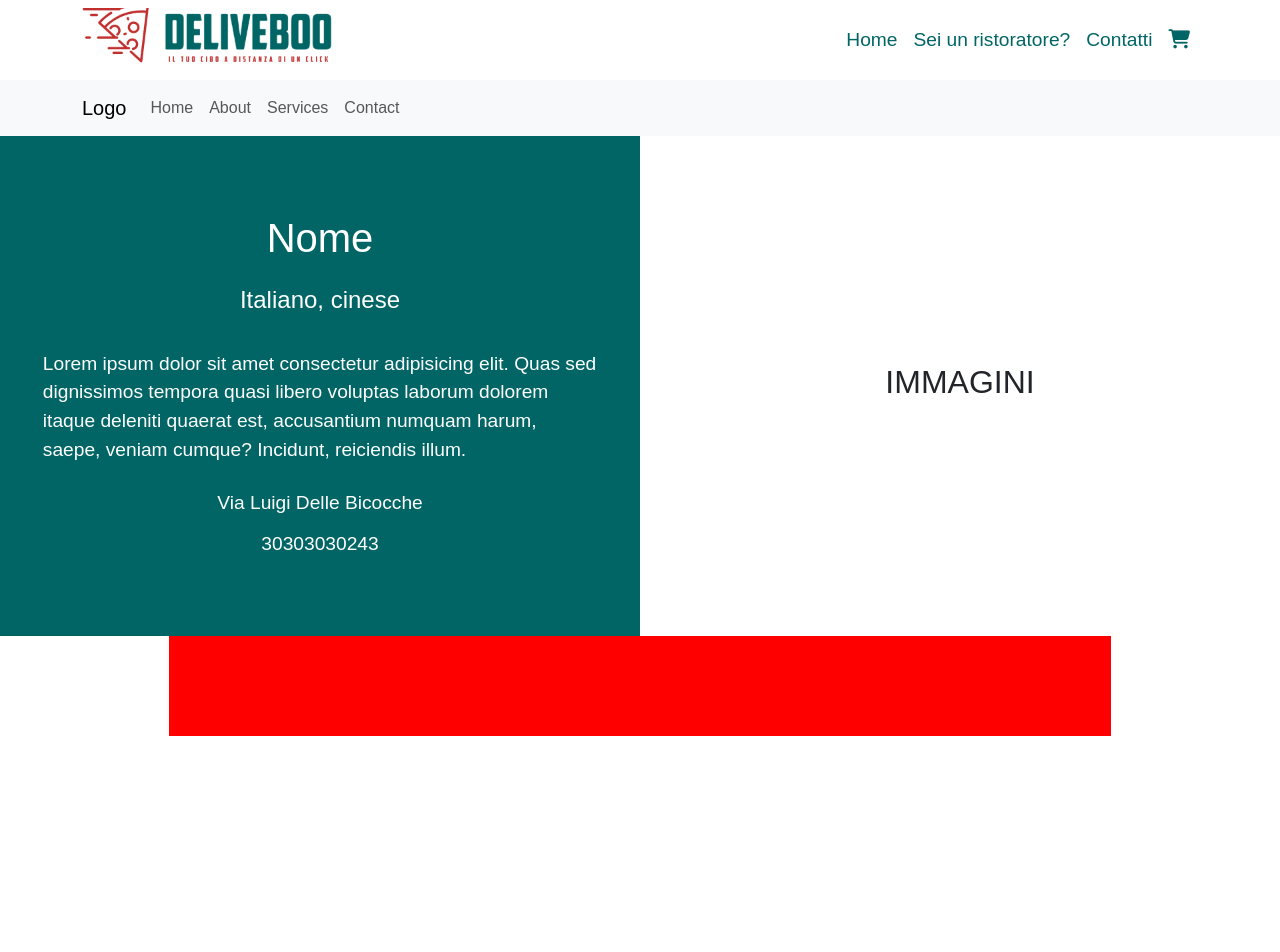
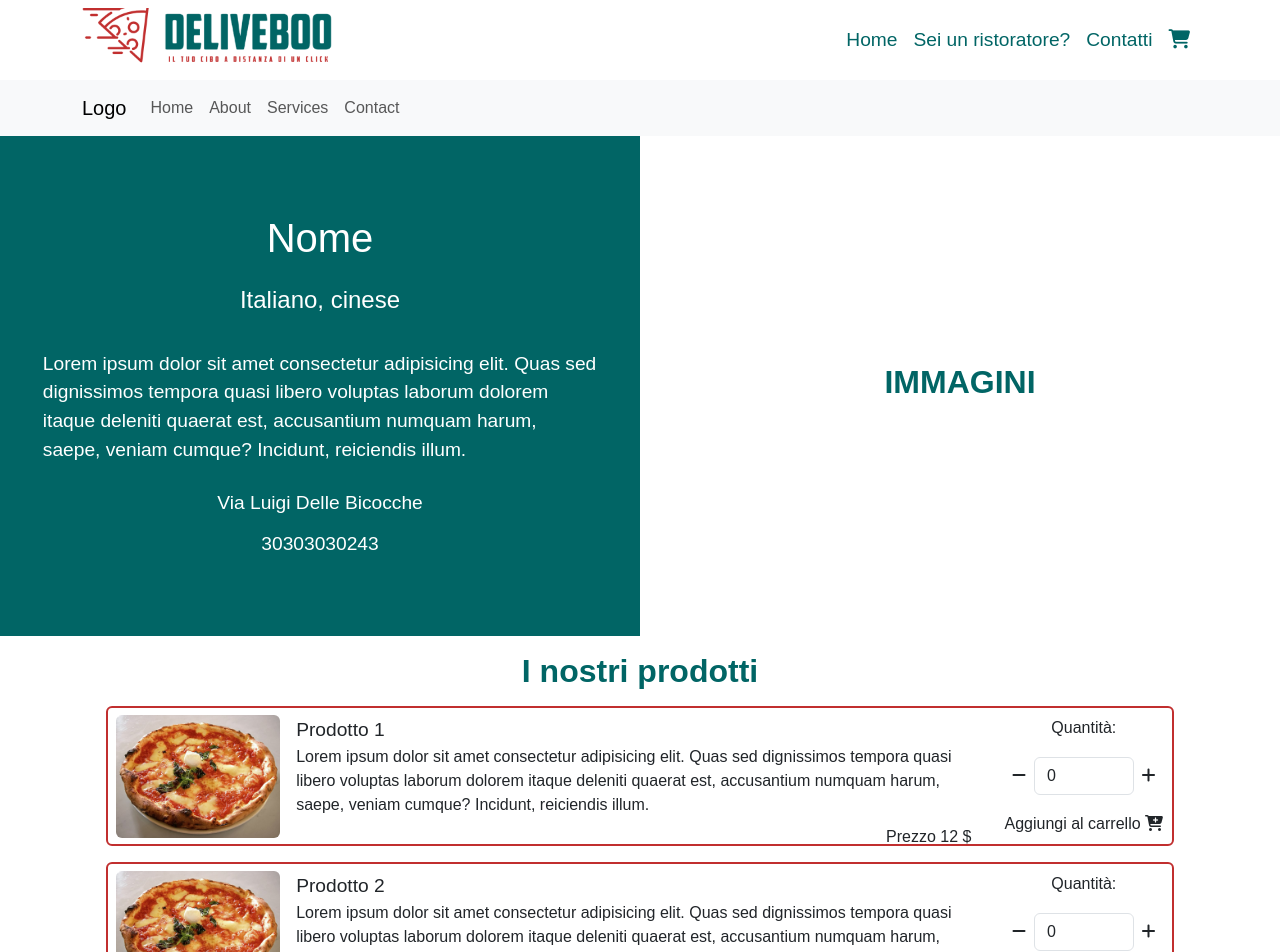
Before and after one commit to jdelavega42/deliveboo-client, a Vue app: page /asda in a window 1280 px wide. Shown: the top 952 px of the page. Before the commit the page ends 800 px from the top, so only its background shows below. Built offline with nearby package versions, Linux system fonts and the light colour scheme; no server answers; a web font is replaced by a local one.

Commit message:
add porducts card

```diff
--- a/src/pages/RestaurantMenu.vue
+++ b/src/pages/RestaurantMenu.vue
@@ -7,6 +7,22 @@ export default {
         return {
             restaurant: null,
             errorMessage: "",
+            products: [
+                {
+                    id: 1,
+                    name: "Prodotto 1",
+                    description: "Lorem ipsum dolor sit amet consectetur adipisicing elit. Quas sed dignissimos tempora quasi libero voluptas laborum dolorem itaque deleniti quaerat est, accusantium numquam harum, saepe, veniam cumque? Incidunt, reiciendis illum.",
+                    price: 12.00,
+                    quantity: 0
+                },
+                {
+                    id: 2,
+                    name: "Prodotto 2",
+                    description: "Lorem ipsum dolor sit amet consectetur adipisicing elit. Quas sed dignissimos tempora quasi libero voluptas laborum dolorem itaque deleniti quaerat est, accusantium numquam harum, saepe, veniam cumque? Incidunt, reiciendis illum. shfavfbHASFAHSBDIUFDASDUGHVBUJS<DHAHBGVUJASEHGUAWENVUIUAWEIWH",
+                    price: 14.00,
+                    quantity: 0
+                },
+            ],
             store
         };
     },
@@ -21,6 +37,22 @@ export default {
                 this.errorMessage = `${slug} non è un ristorante`
             }
         });
+    },
+    methods: {
+
+        increment(id) {
+            let numberInput = document.getElementById("number-" + id);
+            let currentValue = parseInt(numberInput.value);
+            numberInput.value = currentValue + 1;
+        },
+
+        decrement(id) {
+            let numberInput = document.getElementById("number-" + id);
+            let currentValue = parseInt(numberInput.value);
+            if (currentValue > 1) {
+                numberInput.value = currentValue - 1;
+            }
+        }
     }
 
 }
@@ -81,9 +113,43 @@ export default {
 
         </div>
         <!-- MENU -->
+        <h2 class="text-center mt-3">I nostri prodotti</h2>
         <div class="menu d-flex flex-column align-items-center">
-            <div class="single-product w-75">
+            <div class="single-product rounded m-2 d-flex justify-content-around align-items-center"
+                v-for="product in products">
+                <div class="images">
+                    <img class="rounded" src="../assets/img/pizza_ph.jpg" alt="">
+                </div>
+                <div class="info d-flex flex-column h-100 justify-content-around">
+                    <div class="name mt-2">{{ product.name }}</div>
+                    <div class="description">{{ product.description }}</div>
+                    <div class="price my-2 me-3 align-self-end">
+                        Prezzo {{ product.price }} $
+                    </div>
+                </div>
+                <div class="cart-section  d-flex flex-column h-100 justify-content-around h-100">
 
+                    <div class="text-center " for="number">Quantità:
+                    </div>
+                    <div class=" position-relative quantity-form">
+
+                        <div class="d-flex align-items-center h-100">
+                            <div class="p-2" @click="decrement(product.id)"><i class="fa-solid fa-minus"></i></div>
+                            <input type="number" :id="'number-' + product.id" class="quantity-number form-control"
+                                name="number" :value="product.quantity">
+
+                            <div class="p-2" @click="increment(product.id)"><i class="fa-solid fa-plus"></i></div>
+
+                        </div>
+
+
+                    </div>
+                    <div class="text-center">
+                        Aggiungi al carrello <i class="fa-solid fa-cart-plus"></i>
+                    </div>
+
+
+                </div>
             </div>
         </div>
     </div>
@@ -92,6 +158,8 @@ export default {
 <style lang="scss" scoped>
 @use "../style/general.scss" as *;
 @use "../style/partials/variables" as *;
+
+
 
 .restaurant-info {
 
@@ -113,8 +181,48 @@ export default {
 
 }
 
+h2 {
+    color: $primary-green;
+    font-weight: bold;
+}
+
 .single-product {
-    height: 100px;
-    background-color: red;
+    height: 140px;
+    border: 2px solid $primary-red;
+    width: 85%;
+
+    .images {
+        height: 90%;
+
+        img {
+            height: 100%;
+            max-width: 170px;
+        }
+    }
+
+    .info {
+        width: 65%;
+
+        .name {
+            font-size: 1.2rem;
+        }
+    }
+
+    .cart-section {
+        height: 90%;
+        width: 15%;
+        // background-color: yellow;
+
+        .quantity-form {}
+    }
+}
+
+
+// PER NON MOSTRARE LA BARRA CHE INCREMENTA I NUMERI
+input[type="number"]::-webkit-inner-spin-button,
+input[type="number"]::-webkit-outer-spin-button {
+    -webkit-appearance: none;
+    margin: 0;
+    display: none;
 }
 </style>
```
Also changed, not shown: src/assets/img/pizza_ph.jpg (added).
